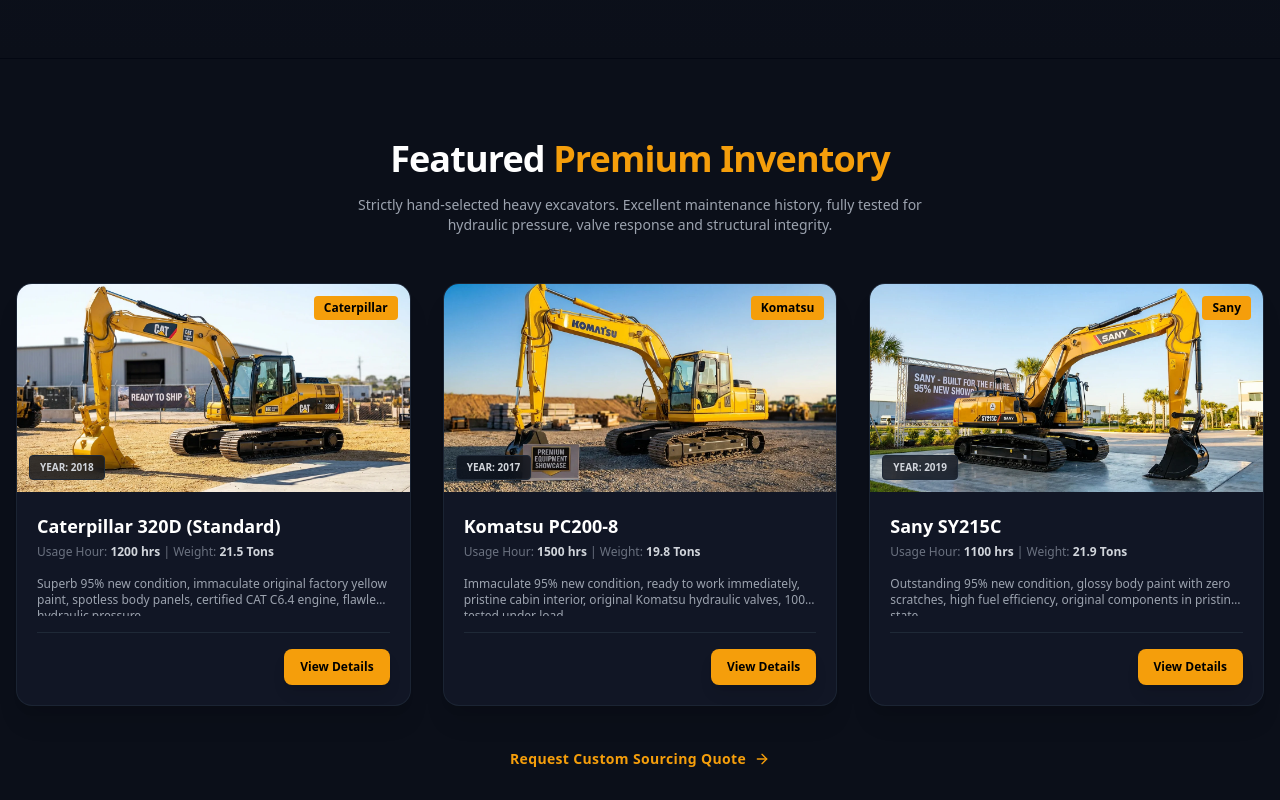
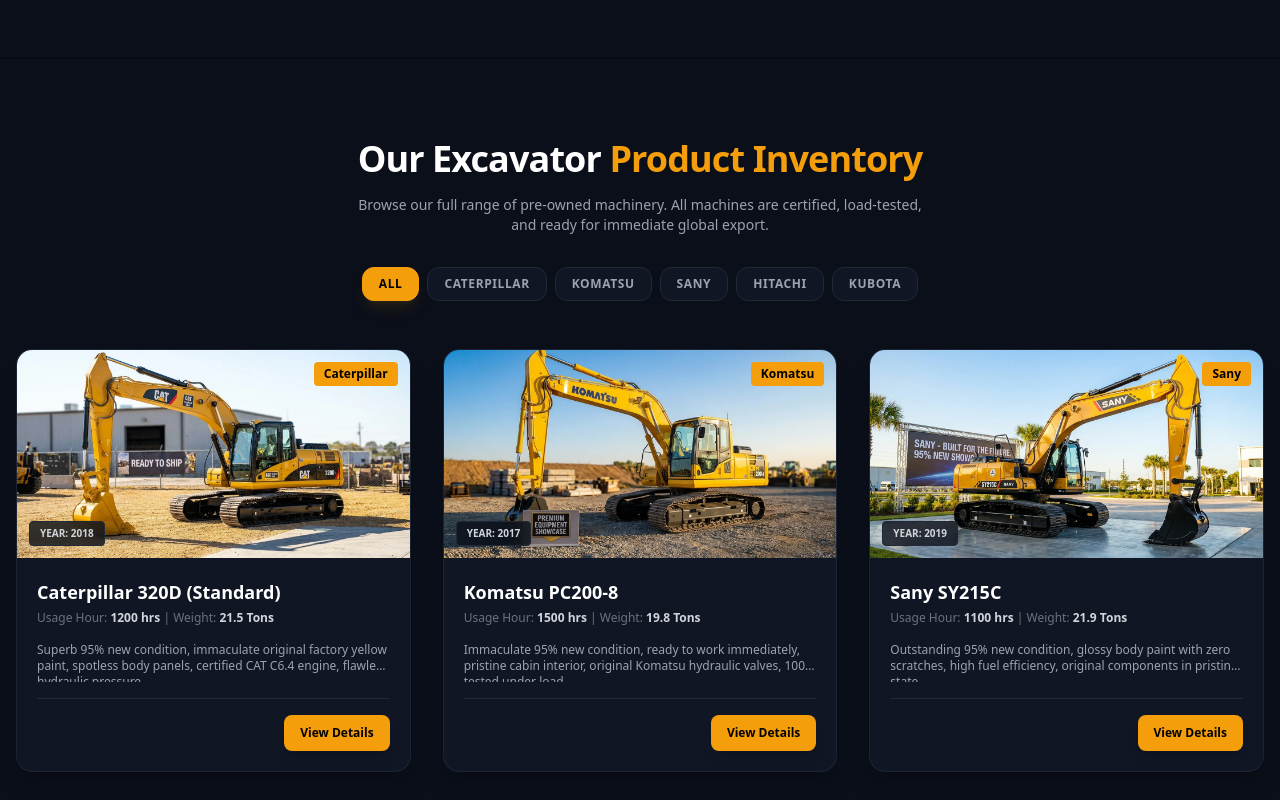
Before and after one commit to jamesbryant9998-cpu/excavator-nextjs-v10, a Next.js app: page / in a window 1280 px wide. Shown: the part 1420-2220 px from the top of the page. Built offline with nearby package versions, Linux system fonts and the light colour scheme.

Commit message:
feat: replace featured section with full brand filter products grid

```diff
--- a/app/page.tsx
+++ b/app/page.tsx
@@ -1,12 +1,20 @@
 "use client";
 
+import { useState } from "react";
 import Link from "next/navigation";
 import { ShieldCheck, Anchor, HardHat, CheckCircle2, Phone, Mail, Award, ArrowRight, HelpCircle } from "lucide-react";
 import productsData from "../data/products.json";
 
 export default function Page() {
-  // Select top 3 products as featured
-  const featuredProducts = productsData.slice(0, 3);
+  const [selectedBrand, setSelectedBrand] = useState("All");
+
+  // Get unique brands
+  const brands = ["All", ...Array.from(new Set(productsData.map((p) => p.brand)))];
+
+  // Filter products based on selected brand
+  const filteredProducts = selectedBrand === "All"
+    ? productsData
+    : productsData.filter((p) => p.brand === selectedBrand);
 
   return (
     <div className="bg-[#0b0f19]">
@@ -150,19 +158,36 @@
         </div>
       </section>
 
-      {/* Featured Products Grid */}
-      <section className="py-20 max-w-7xl mx-auto px-4">
+      {/* Product Inventory Section */}
+      <section id="products" className="py-20 max-w-7xl mx-auto px-4">
         <div className="text-center space-y-4 mb-12">
           <h2 className="text-3xl sm:text-4xl font-black text-white tracking-tight">
-            Featured <span className="text-amber-500">Premium Inventory</span>
+            Our Excavator <span className="text-amber-500">Product Inventory</span>
           </h2>
           <p className="text-gray-400 max-w-xl mx-auto text-sm">
-            Strictly hand-selected heavy excavators. Excellent maintenance history, fully tested for hydraulic pressure, valve response and structural integrity.
+            Browse our full range of pre-owned machinery. All machines are certified, load-tested, and ready for immediate global export.
           </p>
+
+          {/* Brand Filter Buttons */}
+          <div className="flex flex-wrap justify-center gap-2 pt-4">
+            {brands.map((brand) => (
+              <button
+                key={brand}
+                onClick={() => setSelectedBrand(brand)}
+                className={`px-4 py-2 rounded-xl text-xs font-extrabold tracking-wider uppercase transition-all border ${
+                  selectedBrand === brand
+                    ? "bg-amber-500 border-amber-500 text-black shadow-lg shadow-amber-500/10"
+                    : "bg-[#111625] border-gray-800 text-gray-400 hover:border-gray-700 hover:text-white"
+                }`}
+              >
+                {brand}
+              </button>
+            ))}
+          </div>
         </div>
 
         <div className="grid grid-cols-1 md:grid-cols-3 gap-8">
-          {featuredProducts.map((p) => (
+          {filteredProducts.map((p) => (
             <div key={p.id} className="bg-[#111625] border border-gray-800/80 hover:border-gray-700 rounded-2xl overflow-hidden group transition-all hover:-translate-y-1 shadow-xl hover:shadow-2xl hover:shadow-amber-500/5">
               <div className="relative h-48 sm:h-52 bg-gray-900 overflow-hidden">
                 <img
```
Also changed, not shown: 2 other files (tests, documents, lock files or other folders).
